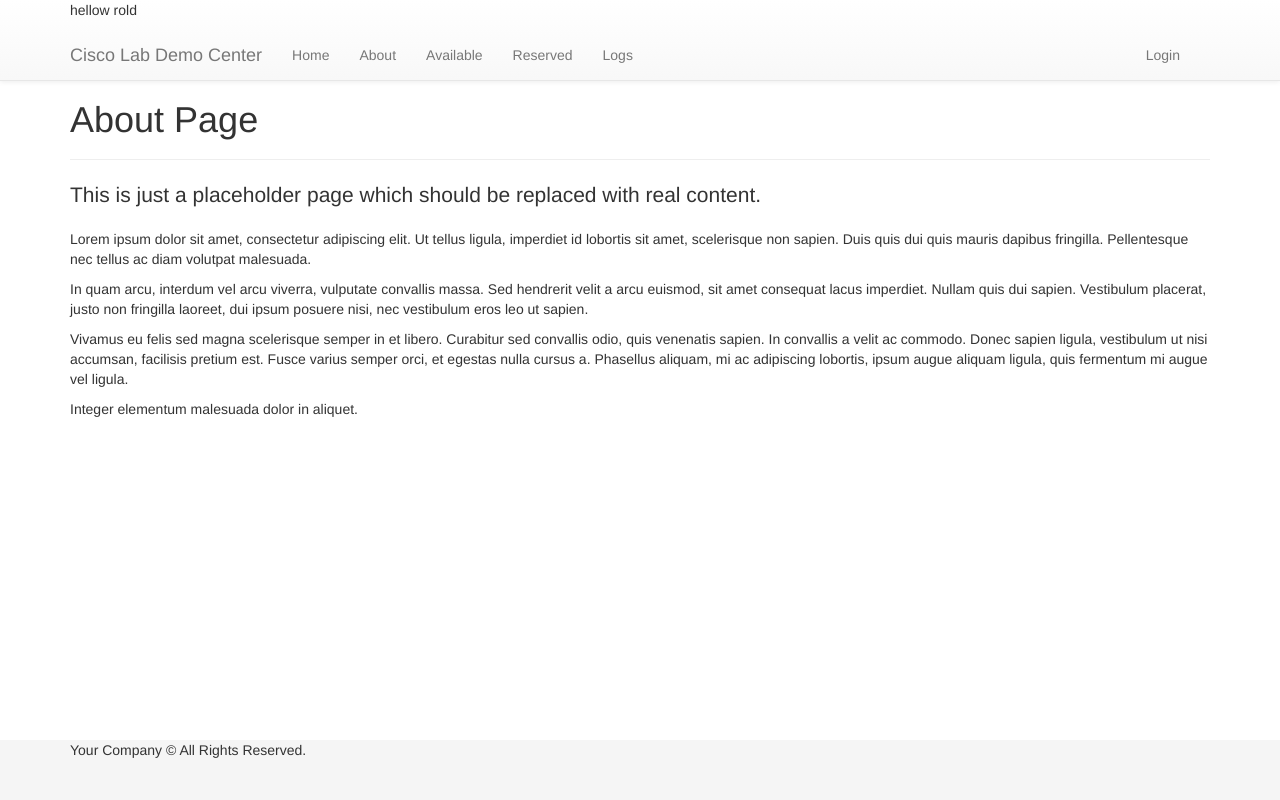
After one commit to importerror/Agni, a Python web app: template templates/pages/placeholder.logs.html in a window 1280 px wide. The commit adds this page. Run offline with Jinja, Linux system fonts and the light colour scheme; the template is opened without the code that fills it, so the values that code supplies are empty; some libraries are stand-ins or nearby versions.

Commit message:
add nav bar menu

```diff
--- a/templates/layouts/main.html
+++ b/templates/layouts/main.html
@@ -42,30 +42,24 @@
     <!-- Fixed navbar -->
     <div class="navbar navbar-default navbar-fixed-top">
       <div class="container">
+        <p> hellow rold </p>
+      </div>
+      <div class="container">
         <div class="navbar-header">
           <button type="button" class="navbar-toggle" data-toggle="collapse" data-target=".navbar-collapse">
             <span class="icon-bar"></span>
             <span class="icon-bar"></span>
             <span class="icon-bar"></span>
           </button>
-          <a class="navbar-brand" href="/">Project name</a>
+          <a class="navbar-brand" href="/">Cisco Lab Demo Center</a>
         </div>
         <div class="collapse navbar-collapse">
           <ul class="nav navbar-nav">
             <li {% if request.endpoint == 'home' %} class="active" {% endif %}><a href="{{ url_for('home') }}">Home</a></li>
             <li {% if request.endpoint == 'about' %} class="active" {% endif %}><a href="{{ url_for('about') }}">About</a></li>
-            <li class="dropdown">
-              <a class="dropdown-toggle" data-toggle="dropdown">Dropdown <b class="caret"></b></a>
-              <ul class="dropdown-menu">
-                <li><a>Action</a></li>
-                <li><a>Another action</a></li>
-                <li><a>Something else here</a></li>
-                <li class="divider"></li>
-                <li class="dropdown-header">Nav header</li>
-                <li><a>Separated link</a></li>
-                <li><a>One more separated link</a></li>
-              </ul>
-            </li>
+            <li {% if request.endpoint == 'available' %} class="active" {% endif %}><a href="{{ url_for('about') }}">Available</a></li>
+            <li {% if request.endpoint == 'reserved' %} class="active" {% endif %}><a href="{{ url_for('about') }}">Reserved</a></li>
+            <li {% if request.endpoint == 'logs' %} class="active" {% endif %}><a href="{{ url_for('about') }}">Logs</a></li>
           </ul>
           <ul class="nav navbar-nav pull-right">
            <!-- <li><a href="{{ url_for('register') }}">Signup</a></li> -->
--- /dev/null
+++ b/templates/pages/placeholder.logs.html
@@ -0,0 +1,14 @@
+{% extends 'layouts/main.html' %}
+{% block title %}About{% endblock %}
+{% block content %}
+
+<div class="page-header">
+  <h1>About Page</h1>
+</div>
+<p class="lead">This is just a placeholder page which should be replaced with real content.</p>
+<p>Lorem ipsum dolor sit amet, consectetur adipiscing elit. Ut tellus ligula, imperdiet id lobortis sit amet, scelerisque non sapien. Duis quis dui quis mauris dapibus fringilla. Pellentesque nec tellus ac diam volutpat malesuada.</p>
+<p>In quam arcu, interdum vel arcu viverra, vulputate convallis massa. Sed hendrerit velit a arcu euismod, sit amet consequat lacus imperdiet. Nullam quis dui sapien. Vestibulum placerat, justo non fringilla laoreet, dui ipsum posuere nisi, nec vestibulum eros leo ut sapien.</p>
+<p>Vivamus eu felis sed magna scelerisque semper in et libero. Curabitur sed convallis odio, quis venenatis sapien. In convallis a velit ac commodo. Donec sapien ligula, vestibulum ut nisi accumsan, facilisis pretium est. Fusce varius semper orci, et egestas nulla cursus a. Phasellus aliquam, mi ac adipiscing lobortis, ipsum augue aliquam ligula, quis fermentum mi augue vel ligula.</p>
+<p>Integer elementum malesuada dolor in aliquet.</p>
+
+{% endblock %}
```
Also changed, not shown: templates/pages/placeholder.available.html (added, +14 -0 lines), templates/pages/placeholder.reserved.html (added, +14 -0 lines).
